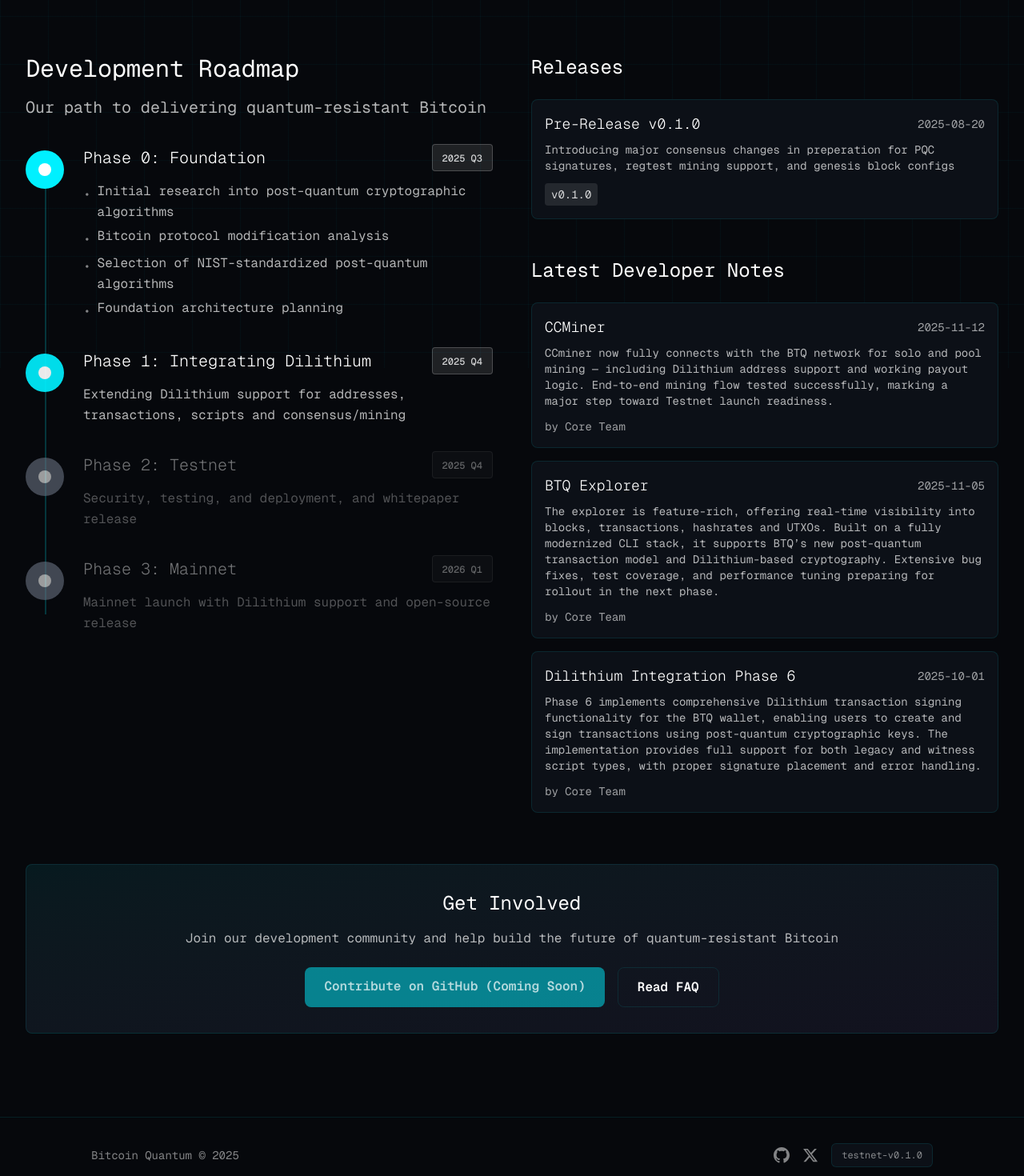
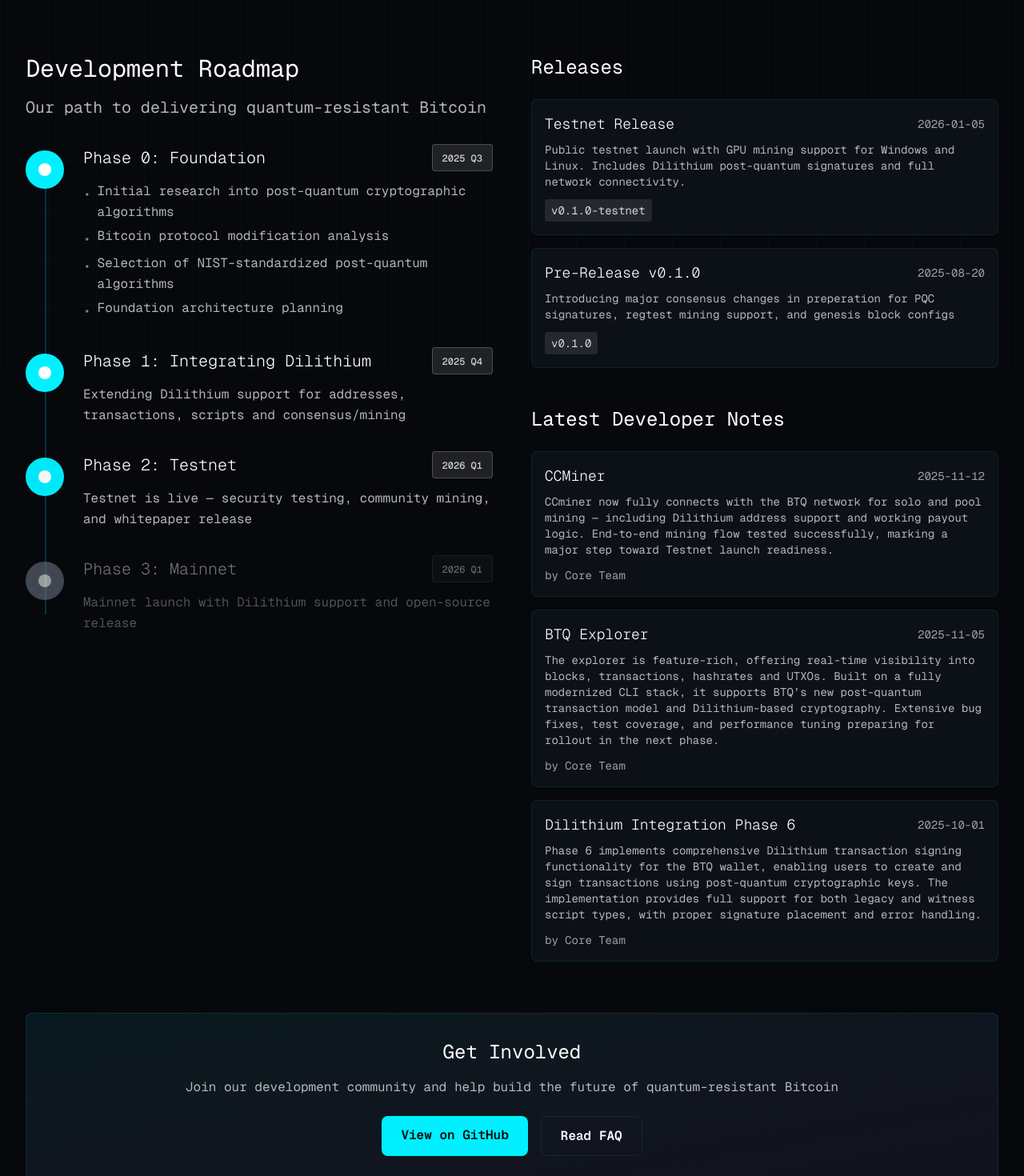
Before and after one commit to en-tropyc/bitcoin-quantum-website, a Next.js app: page /development in a window 1280 px wide. Shown: the part 340-1810 px from the top of the page at 80% size. Built offline with nearby package versions, Linux system fonts and the light colour scheme.

Commit message:
update development page

```diff
--- a/src/app/development/page.tsx
+++ b/src/app/development/page.tsx
@@ -18,14 +18,14 @@ export default function Development() {
     {
       title: "Phase 1: Integrating Dilithium",
       quarter: "2025 Q4",
-      status: "in-progress",
+      status: "completed",
       description: "Extending Dilithium support for addresses, transactions, scripts and consensus/mining"
     },
     {
       title: "Phase 2: Testnet",
-      quarter: "2025 Q4",
-      status: "pending",
-      description: "Security, testing, and deployment, and whitepaper release"
+      quarter: "2026 Q1",
+      status: "in-progress",
+      description: "Testnet is live — security testing, community mining, and whitepaper release"
     },
     {
       title: "Phase 3: Mainnet",
@@ -38,13 +38,19 @@ export default function Development() {
 
   const releases = [
     {
+      version: "v0.1.0-testnet",
+      date: "2026-01-05",
+      title: "Testnet Release",
+      description: "Public testnet launch with GPU mining support for Windows and Linux. Includes Dilithium post-quantum signatures and full network connectivity.",
+      link: "https://github.com/btq-ag/BTQ-Core/releases/tag/v0.1.0-testnet"
+    },
+    {
       version: "v0.1.0",
       date: "2025-08-20",
       title: "Pre-Release v0.1.0",
       description: "Introducing major consensus changes in preperation for PQC signatures, regtest mining support, and genesis block configs",
       link: "https://github.com/btq-ag/BTQ-Core/releases/tag/v0.1.0"
     },
-
   ];
 
   const developerNotes = [
@@ -301,11 +307,12 @@ export default function Development() {
               </p>
               <div className="flex flex-col sm:flex-row gap-4 justify-center">
                 <a
-                  href="#"
+                  href="https://github.com/btq-ag/btq-core"
+                  target="_blank"
                   rel="noopener noreferrer"
-                  className="bg-[#00f0ff]/50 text-white/70 px-6 py-3 rounded-lg font-semibold hover:bg-[#00f0ff]/70 transition-all font-dm-mono"
+                  className="bg-[#00f0ff] text-[#06080c] px-6 py-3 rounded-lg font-semibold hover:shadow-[0_0_30px_rgba(0,240,255,0.3)] transition-all font-dm-mono"
                 >
-                  Contribute on GitHub (Coming Soon)
+                  View on GitHub
                 </a>
                 <Link
                   href="/faq"
```
